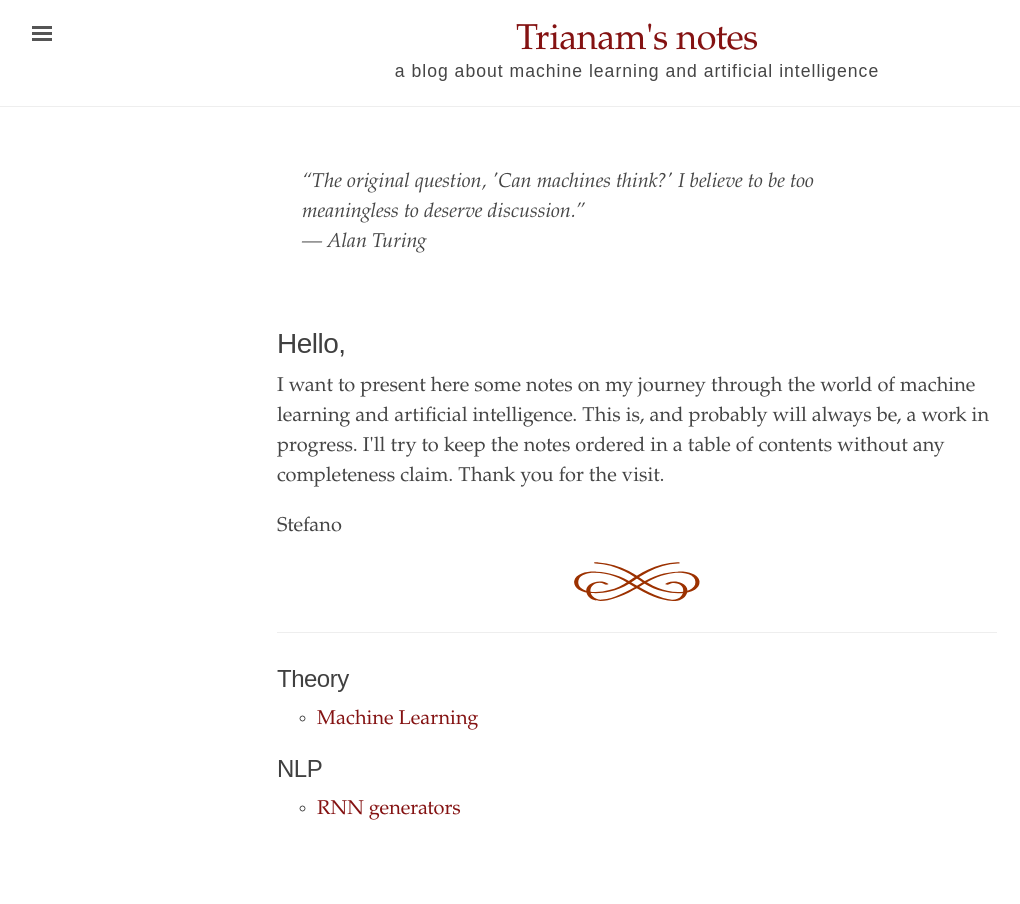
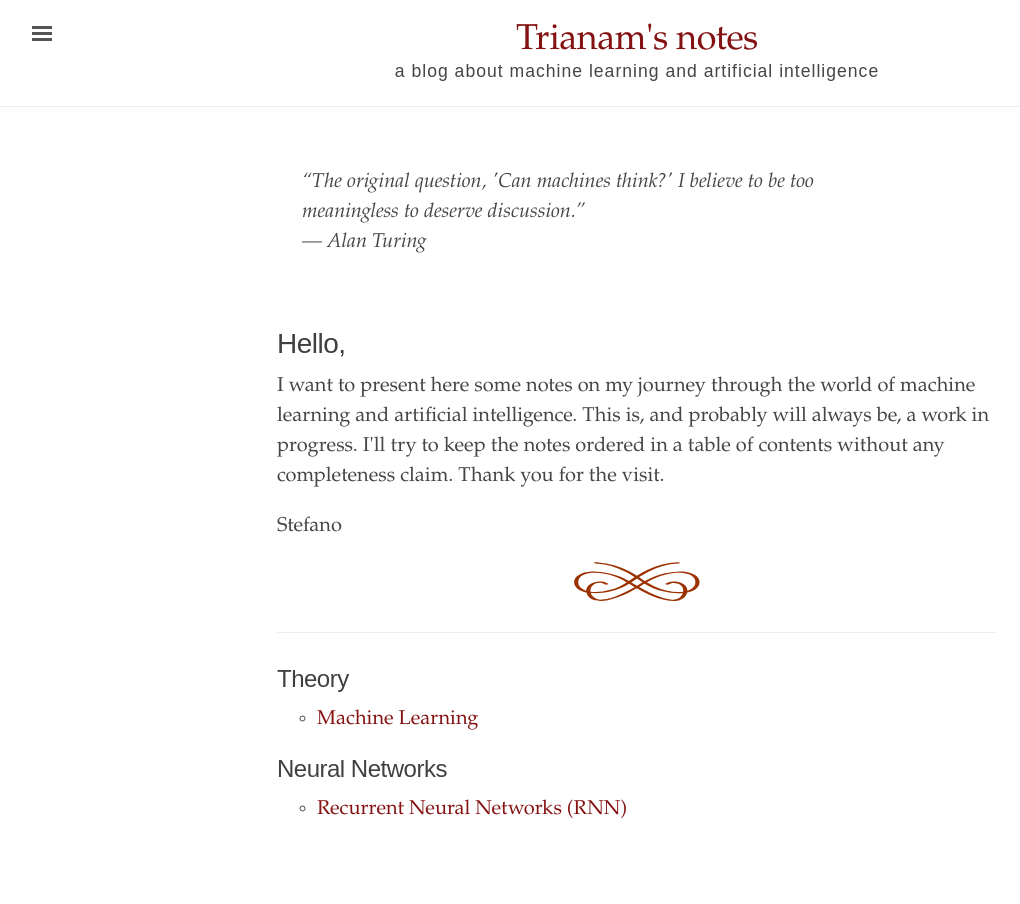
Before and after one commit to trianam/trianam.github.io, a Jekyll site: the page built from index.html, in a window 1280 px wide. Shown: the whole page, without its empty margins (3-1023 px from the left). Built offline with Jekyll 4.4.1, drawn with Linux system fonts in a browser that asks for light colours.

```diff
--- a/_config.yml
+++ b/_config.yml
@@ -33,12 +33,12 @@ collections:
     title: "Theory"
     order:
       - '/theory/machine-learning'
-  nlp:
+  nn:
     output: true
     weight: 40
-    title: "NLP"
+    title: "Neural Networks"
     order:
-      - '/nlp/rnn-generators'
+      - '/nn/rnn'
 
 # Markdown specs
 markdown: kramdown
--- a/_nlp/rnn-generators.md
+++ b/_nn/rnn.md
@@ -1,6 +1,6 @@
 ---
 layout: post
-title: "RNN generators"
+title: "Recurrent Neural Networks (RNN)"
 date:   2018-03-24 14:00:00 +0100
 mathjax: true
 ---
--- a/assets/tikz/INSTRUCTIONS.txt
+++ b/assets/tikz/INSTRUCTIONS.txt
@@ -1,2 +1,3 @@
-pdflatex xxx.tex
-pdf2svg xxx.pdf xxx.svg
+use auctex in emacs or:
+    pdflatex xxx.tex
+    pdf2svg xxx.pdf xxx.svg
--- /dev/null
+++ b/assets/tikz/standalone.cfg
@@ -0,0 +1,2 @@
+\input{standalone/standalone.cfg}% Load main standalone.cfg file
+\standaloneconfig{convert={outext=.svg, command={pdf2svg \infile\space\outfile}}}
```
Also changed, not shown: assets/tikz/rnnUnfolded.svg, 2 other files.
